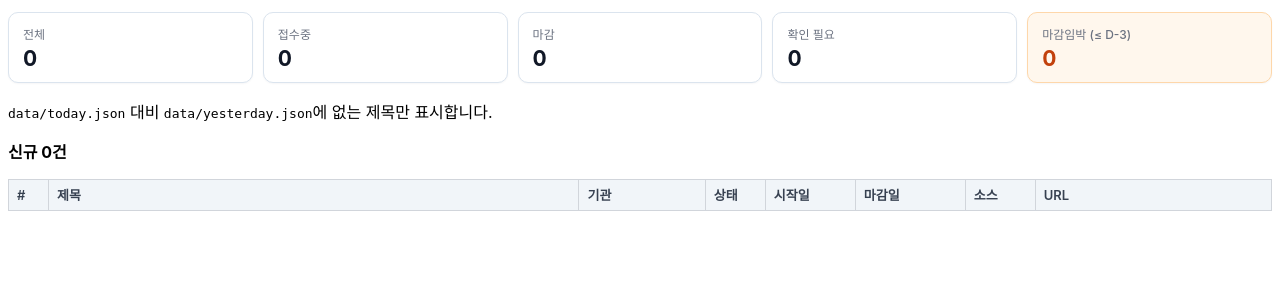
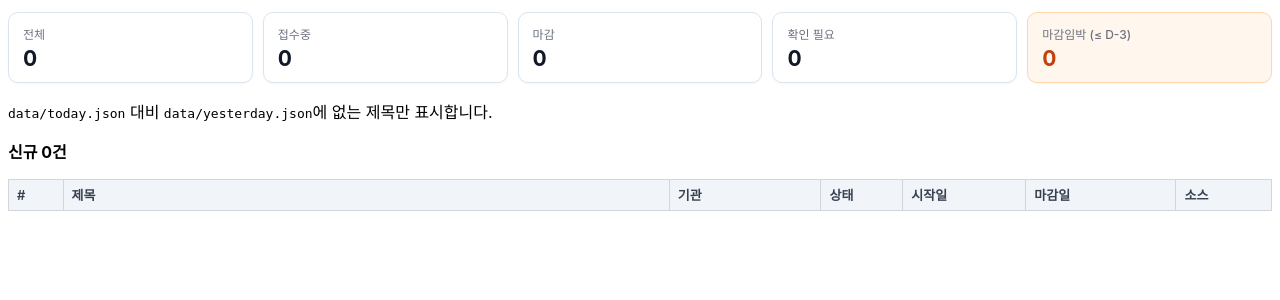
Before and after one commit to hover9710-beep/Job-bizgov-platform, a Flask app: page / in a window 1280 px wide. Shown: the part 204-504 px from the top of the page. Run offline with Flask 3, Linux system fonts and the light colour scheme; data that the repository does not hold is empty.

Commit message:
feat: URL 컬럼 제거 + 제목 클릭 이동으로 정리
Made-with: Cursor

```diff
--- a/templates/new.html
+++ b/templates/new.html
@@ -35,9 +35,6 @@
         .status-col { text-align: center; white-space: nowrap; }
         .date-col { white-space: nowrap; text-align: center; font-variant-numeric: tabular-nums; font-size: 12px; }
         td.source-col { text-align: center; padding: 4px 4px; overflow: hidden; }
-        td.url-col    { overflow: hidden; text-overflow: ellipsis; white-space: nowrap; max-width: 150px; }
-        td.url-col a  { color: #1d4ed8; text-decoration: none; }
-        td.url-col a:hover { text-decoration: underline; }
 
         .status-badge { display: inline-block; padding: 1px 6px; border-radius: 999px; font-size: 11px; font-weight: 600; border: 1px solid transparent; white-space: nowrap; }
         .status-open    { background: #dcfce7; color: #166534; border-color: #bbf7d0; }
@@ -168,13 +165,12 @@
     <table class="table-main">
         <colgroup>
             <col style="width:40px">
-            <col style="width:42%">
-            <col style="width:10%">
+            <col style="width:48%">
+            <col style="width:12%">
             <col style="width:60px">
             <col style="width:90px">
             <col style="width:110px">
             <col style="width:70px">
-            <col style="width:auto">
         </colgroup>
         <thead>
         <tr>
@@ -185,7 +181,6 @@
             <th>시작일</th>
             <th>마감일</th>
             <th>소스</th>
-            <th>URL</th>
         </tr>
         </thead>
         <tbody>
@@ -195,7 +190,6 @@
         {% set st_cls = 'status-open' if st == '접수중'
                          else ('status-closed' if st == '마감'
                                else 'status-unknown') %}
-        {% set u = item.get('url') or item.get('상세URL') or '' %}
         {% set src_key = (item.get('source') or item.get('source_badge') or '')|lower %}
         {% set src_label = item.get('source_label')
                             or (source_labels|default({})).get(src_key)
@@ -223,7 +217,6 @@
                 {% endif %}
             </td>
             <td class="source-col"><span class="source-tag">{{ src_label }}</span></td>
-            <td class="url-col" title="{{ u }}"><a href="{{ u }}" target="_blank" rel="noopener">{{ u }}</a></td>
         </tr>
         {% endfor %}
         </tbody>
```
Lines whose indentation alone changed are shown as unchanged.
